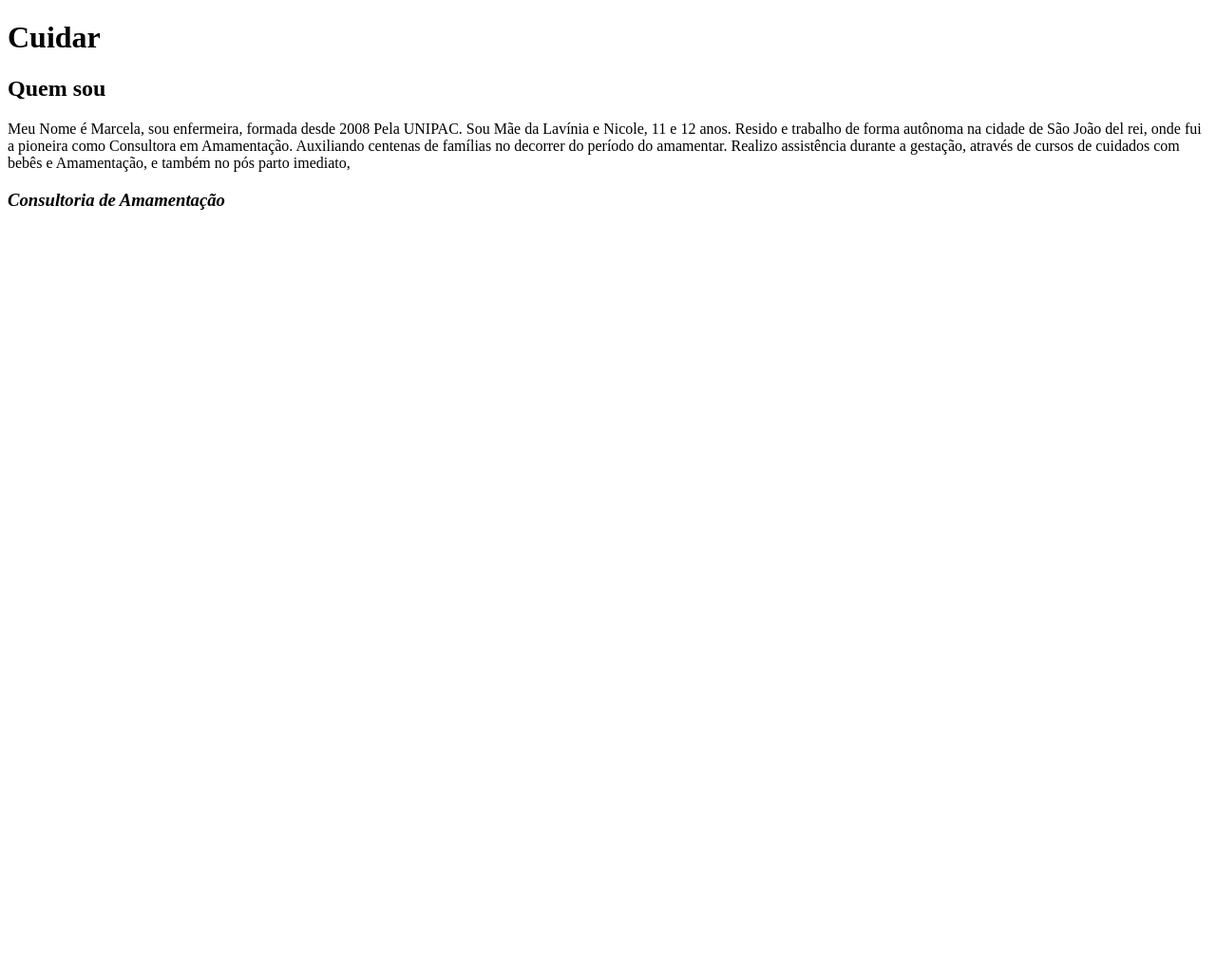
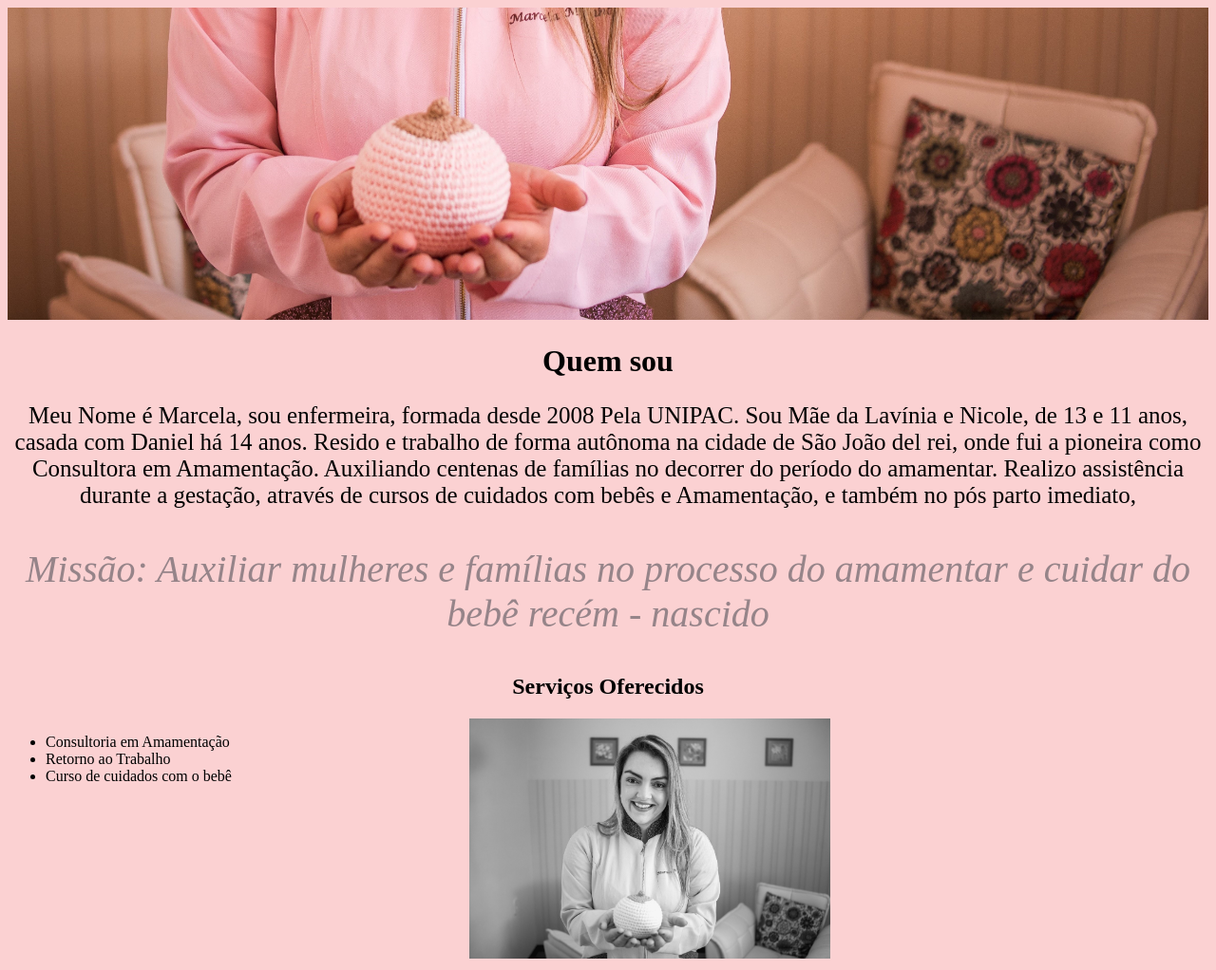
Before and after one commit to marcelamarinho/paginacuidar, a plain HTML site: page cuidar.html in a window 1280 px wide. Shown: the whole page at 95% size. Before the commit the page ends 800 px from the top, so only its background shows below. Drawn offline with Linux system fonts and the light colour scheme.

Commit message:
mudança

```diff
--- a/cuidar.html
+++ b/cuidar.html
@@ -1,19 +1,34 @@
 <!DOCTYPE html>
-<html>
+<html lang="pt-br">
         <head>
-            <title>Cuidar</title>
+
             <meta charset="utf-8"
+            <title></title>
+            <link rel="stylesheet" href="style.css">
 
-        </head>
+           </head>
         <body>
-            <h1> <strong>Cuidar</strong> </h1>
 
-            <h2>Quem sou </h2>
-                    <p> Meu Nome é Marcela, sou enfermeira, formada desde 2008 Pela UNIPAC. Sou Mãe da Lavínia e Nicole, 11 e 12 anos. Resido e trabalho de forma autônoma na cidade de São João del rei, onde fui a pioneira como Consultora em Amamentação. Auxiliando centenas de famílias no decorrer do período do amamentar. Realizo assistência durante a gestação, através de cursos de cuidados com bebês e Amamentação, e também no pós parto imediato, </p>
+            <img id=marcela  src="cuidar.recorte.jpg">
+        <div>
+            <h1> Quem sou </h1>
 
-                <h3><em>Consultoria de Amamentação</em></h3>
+            <p > Meu Nome é Marcela, sou enfermeira, formada desde 2008 Pela UNIPAC. Sou Mãe da Lavínia e Nicole, de 13 e 11 anos, casada com Daniel há 14 anos. Resido e trabalho de forma autônoma na cidade de São João del rei, onde fui a pioneira como Consultora em Amamentação. Auxiliando centenas de famílias no decorrer do período do amamentar. Realizo assistência durante a gestação, através de cursos de cuidados com bebês e Amamentação, e também no pós parto imediato, </p>
 
+            <p id="missao"><em>Missão: Auxiliar mulheres e famílias no processo do amamentar e cuidar do bebê recém - nascido</em></p>
+        </div>
 
+        <div class="servicos">
+            <h2>Serviços Oferecidos</h2>
+            <ul>
+                <li classe="itens">Consultoria em Amamentação</li>
+                <li classe="itens">Retorno ao Trabalho</li>
+                <li classe="itens">Curso de cuidados com o bebê</li>
+
+            </ul>
+
+           <img src ="banco_marcela1.jpg" class="imagemservicos">
+        </div>
 
 
              </body>
--- /dev/null
+++ b/style.css
@@ -0,0 +1,54 @@
+body{
+    background:	#fbd1d2
+
+}
+
+#marcela {
+    width: 100%
+
+}
+
+p {
+    text-align: center;
+    font-size: 25px;
+
+}
+
+#missao {
+   font-size: 40px
+
+}
+
+h1 {
+   text-align: center
+
+}
+
+h2 {
+    text-align: center
+}
+
+
+em {
+    color: #968489
+}
+
+.itens {
+    font-style: italic
+
+   }
+
+   .servicos {
+
+   }
+ul {
+    display: inline-block;
+    vertical-align: top;
+    width: 20%;
+    margin-right: 15%;
+
+}
+
+.imagemservicos {
+    width: 30%
+}
```
Also changed, not shown: banco_marcela1.jpg (added), banco_marcela2.jpg (added), cuidar.recorte.jpg (added), 2 other files.
